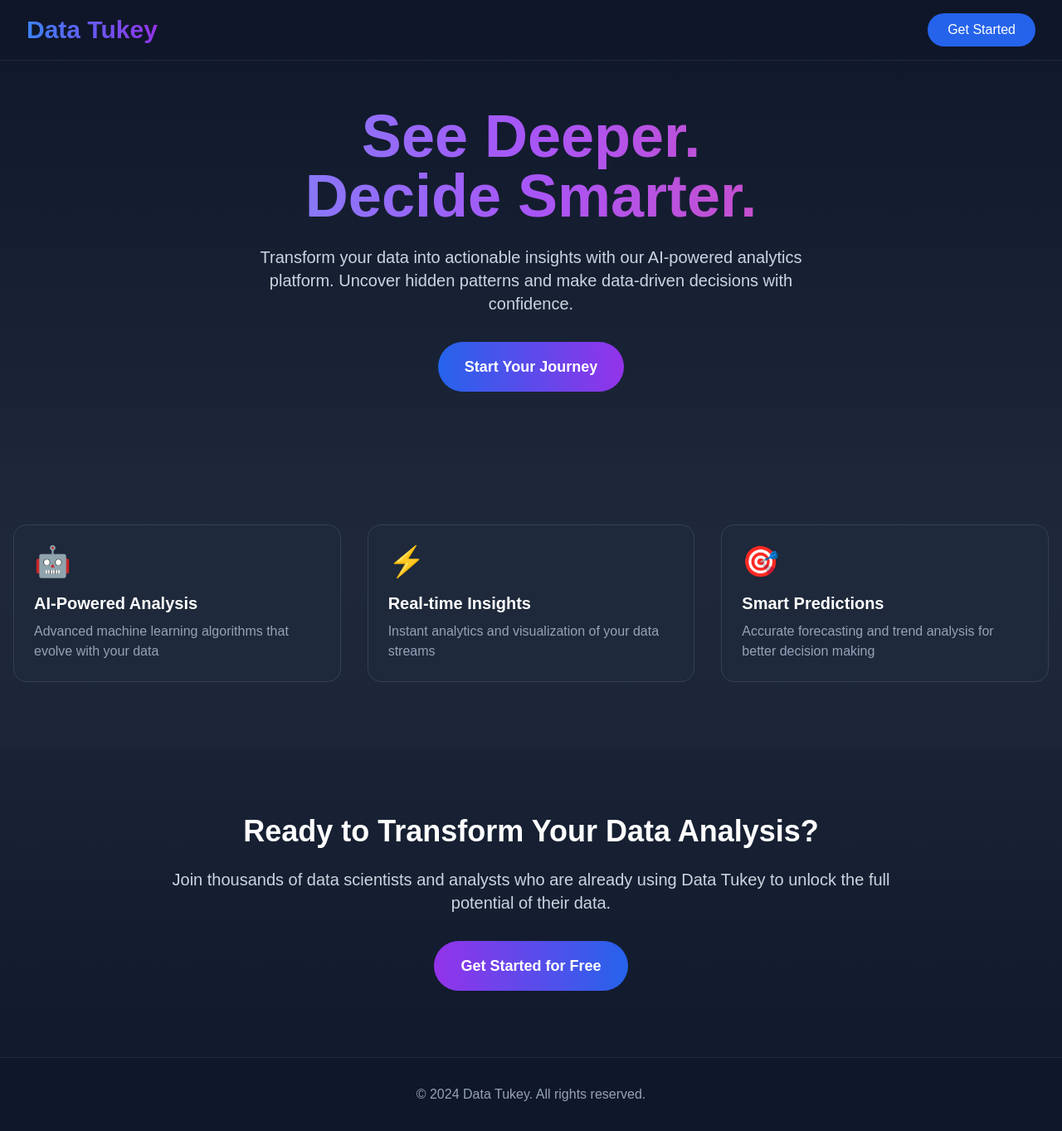
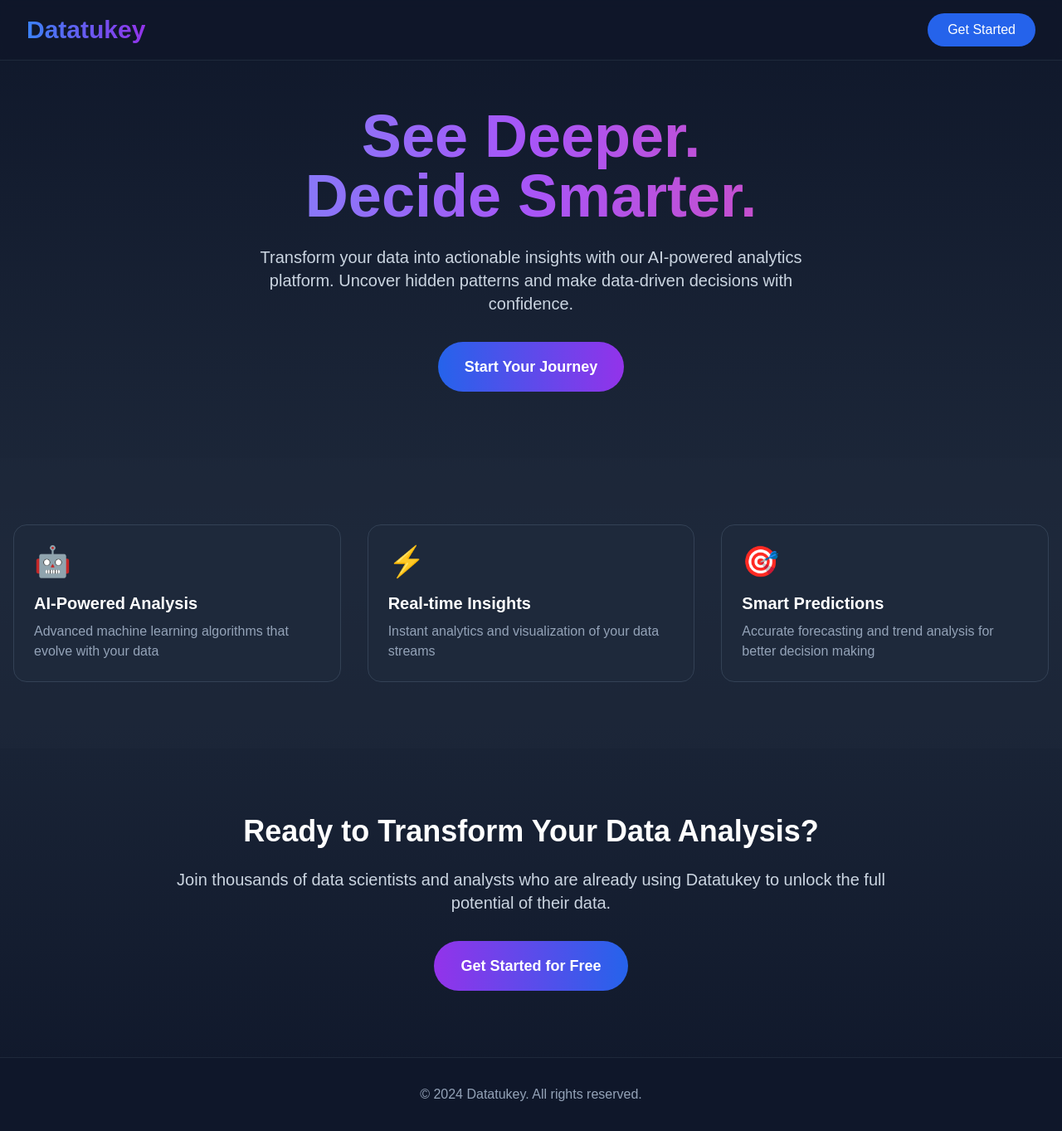
Before and after one commit to Ki55n/DataFusion-See-Deeper-Decide-Smarter-, a Next.js app in the folder Interface/: page / in a window 1280 px wide. Shown: the whole page at 83% size. Built offline with nearby package versions, Linux system fonts and the light colour scheme; no server answers.

Commit message:
Update branding from "Data Tukey" to "Datatukey" across multiple components, including the homepage, project layouts, and dashboard metadata.

```diff
--- a/Interface/src/app/active-project/layout.tsx
+++ b/Interface/src/app/active-project/layout.tsx
@@ -6,7 +6,7 @@ import NeonNavigation from "@/components/shared/NeonNav";
 import { AuthContextProvider } from "../context/AuthContext";
 
 export const metadata: Metadata = {
-  title: "Data Tukey",
+  title: "Datatukey",
   description: "See Deeper Decide Smarter",
 };
 
--- a/Interface/src/app/dashboard/layout.tsx
+++ b/Interface/src/app/dashboard/layout.tsx
@@ -5,7 +5,7 @@ import Providers from "@/app/providers";
 import { AuthContextProvider } from "../context/AuthContext";
 
 export const metadata: Metadata = {
-  title: "Data Tukey",
+  title: "Datatukey",
   description: "See Deeper Decide Smarter",
 };
 
--- a/Interface/src/app/page.tsx
+++ b/Interface/src/app/page.tsx
@@ -36,7 +36,7 @@ export default function Home() {
               className="flex items-center space-x-2"
             >
               <div className="text-3xl font-bold bg-gradient-to-r from-blue-500 to-purple-600 text-transparent bg-clip-text">
-                Data Tukey
+                Datatukey
               </div>
             </motion.div>
             <div className="flex space-x-4">
@@ -135,7 +135,7 @@ export default function Home() {
               Ready to Transform Your Data Analysis?
             </h2>
             <p className="text-xl text-slate-300 mb-8">
-              Join thousands of data scientists and analysts who are already using Data Tukey
+              Join thousands of data scientists and analysts who are already using Datatukey
               to unlock the full potential of their data.
             </p>
             <motion.div
@@ -156,7 +156,7 @@ export default function Home() {
       {/* Footer */}
       <footer className="bg-slate-900 border-t border-slate-800 py-8">
         <div className="max-w-7xl mx-auto px-4 text-center text-slate-400">
-          <p>© 2024 Data Tukey. All rights reserved.</p>
+          <p>© 2024 Datatukey. All rights reserved.</p>
         </div>
       </footer>
     </div>
--- a/Interface/src/app/project/layout.tsx
+++ b/Interface/src/app/project/layout.tsx
@@ -5,7 +5,7 @@ import Providers from "@/app/providers";
 import { AuthContextProvider } from "../context/AuthContext";
 
 export const metadata: Metadata = {
-  title: "Data Tukey",
+  title: "Datatukey",
   description: "See Deeper Decide Smarter",
 };
 
```
